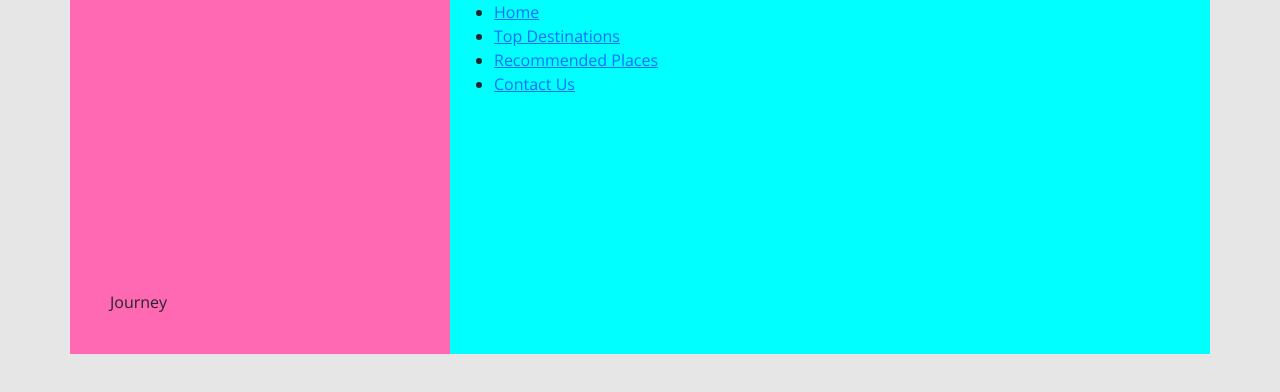
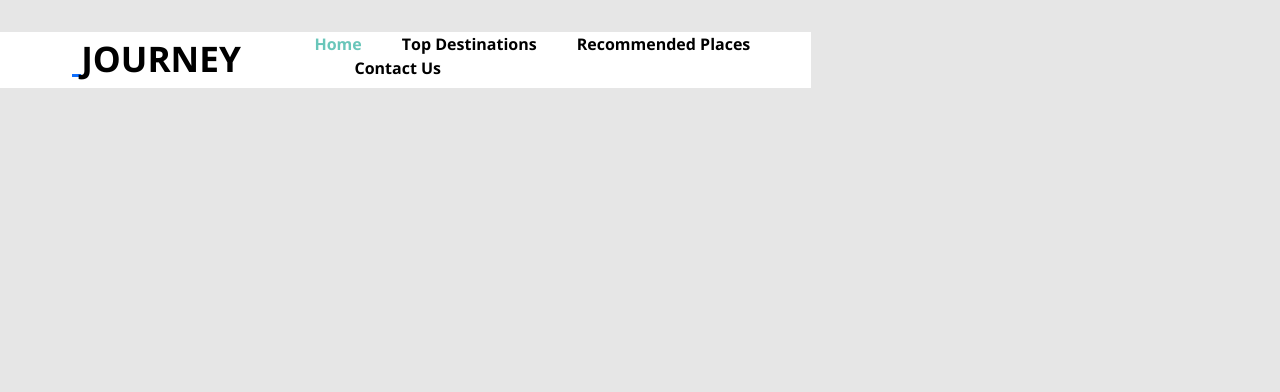
Before and after one commit to howest-WDD/2022-2023-fe-journey-UrsonVermeersch, a website: page index.html in a window 1280 px wide. Drawn offline with nearby package versions, Linux system fonts and the light colour scheme; files that its build step writes are made by us from their sources.

Commit message:
nav components afgewerkt

```diff
--- a/index.html
+++ b/index.html
@@ -19,12 +19,12 @@
     <nav class="c-nav">
         <div class="container">
             <div class="row">
-              <div class="col col-lg-9 col-xl-4 test1">
-                <a href="#top" class="c-logo">
-                    <svg xmlns="http://www.w3.org/2000/svg" viewBox="0 0 62.62 52.08">
-                        <polygon fill="none" points="37.02,9.29 19.41,38.62 8.13,38.66 31.33,0 "/>
-                        <polygon fill="none" points="33.7,22.69 51.33,52.05 62.62,52.08 39.42,13.42 "/>
-                        <polygon fill="none" points="40.09,42.44 5.85,42.41 0,52.06 45.91,52.08 "/>
+              <div class="col col-lg-9 col-xl-4 c-logo">
+                <a href="#top">
+                    <svg xmlns="http://www.w3.org/2000/svg" viewBox="0 0 62.62 52.08" class="c-logo__svg">
+                        <polygon fill="none" points="37.02,9.29 19.41,38.62 8.13,38.66 31.33,0 " class="c-logo__poly"/>
+                        <polygon fill="none" points="33.7,22.69 51.33,52.05 62.62,52.08 39.42,13.42 " class="c-logo__poly"/>
+                        <polygon fill="none" points="40.09,42.44 5.85,42.41 0,52.06 45.91,52.08 " class="c-logo__poly"/>
                     </svg>
                 </a>Journey
             </div>
--- /dev/null
+++ b/scss/_components.logo.scss
@@ -0,0 +1,17 @@
+//imports
+@import "settings";
+
+.c-logo {
+    font-size: 2.2rem;
+    text-transform: uppercase;
+    font-weight: $fw-bold;
+    color: $color-dark;
+
+    &__svg {
+        max-width: 3.75rem;
+    }
+
+    &__poly {
+        color: $color-accent;
+    }
+}
--- /dev/null
+++ b/scss/_components.nav.scss
@@ -0,0 +1,35 @@
+//imports
+@import "settings";
+
+.c-nav {
+    background-color: $color-light;
+    margin-top: 2rem;
+    margin-bottom: 2rem;
+    position: fixed;
+
+    &__list {
+        list-style-type: none;
+
+    }
+
+    &__item {
+        float: left;
+    }
+
+    &__link {
+        color: $color-dark;
+        text-align: center;
+        padding-left: 2.5rem;
+        text-decoration: none;
+        font-weight: $fw-bold;
+
+        &--active {
+            padding-left: 0rem;
+            color: $color-accent;
+        }
+
+        &:hover {
+            color: $color-accent;
+        }
+    }
+}
--- a/scss/_elements.scss
+++ b/scss/_elements.scss
@@ -1,6 +1,6 @@
 //imports
-@import "../scss/settings";
-@import "../scss/generic";
+@import "settings";
+@import "generic";
 
 * {
     box-sizing: border-box;
--- a/scss/_generic.scss
+++ b/scss/_generic.scss
@@ -1,5 +1,5 @@
 // Scss files
-@import "../scss/generic.normalize";
+@import "generic.normalize";
 
 @import "../node_modules/bootstrap/scss/bootstrap";
 
--- a/scss/styles.scss
+++ b/scss/styles.scss
@@ -1,10 +1 @@
-@import "settings", "generic", "elements";
-
-.test1 {
-    background-color: hotpink;
-    padding: 40px;
-}
-
-.test2 {
-    background-color: cyan;
-}
+@import "settings", "generic", "elements", "components.logo", "components.nav";
```
Also changed, not shown: css/styles.css, scss/_settings.scss (line endings or trailing spaces).
